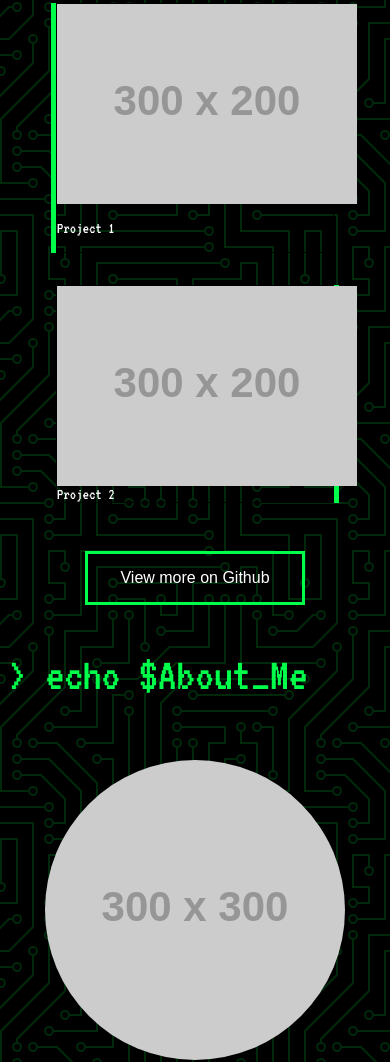
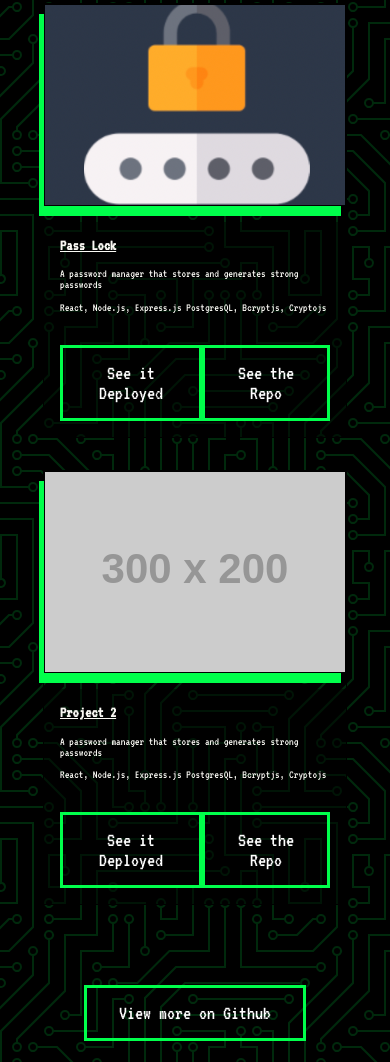
Before and after one commit to scaredofseagles/Portfolio, a website: page index.html in a window 390 px wide. Shown: the part 938-2000 px from the top of the page. Drawn offline with Linux system fonts and the light colour scheme; placeholder pictures from the web are drawn by us.

Commit message:
handled small screen sizes and filled info

```diff
--- a/index.html
+++ b/index.html
@@ -12,13 +12,12 @@
     <link rel="preconnect" href="https://fonts.googleapis.com">
 <link rel="preconnect" href="https://fonts.gstatic.com" crossorigin>
 <link href="https://fonts.googleapis.com/css2?family=VT323&display=swap" rel="stylesheet">
-    <!-- <script src="https://cdn.socket.io/4.1.1/socket.io.min.js" integrity="sha384-cdrFIqe3RasCMNE0jeFG9xJHog/tgOVC1E9Lzve8LQN1g5WUHo0Kvk1mawWjxX7a" crossorigin="anonymous"></script> -->
 </head>
 <body >
       <ul id="header">
         <li id="menu" >Menu</li>
         <li>Dark Mode</li>
-        <li id="email"><i class="far fa-envelope fa-3x"></i>
+        <li id="email"><a href="mailto:daileykaze@gmail.com"><i class="far fa-envelope fa-3x"></i> </a>
         </li>
       </ul>
 
@@ -33,32 +32,65 @@
         <p class="large" style=" color: #00ff4b; margin-bottom: .5em;"> <span>></span> echo $Projects</p>
         <div class="project-list">
           <div class="project-card left">
-            <img src="https://via.placeholder.com/300x200" />
+            <img src="./assets/passlock-screenshot.png" />
             <div class="project-info">
-              <p>Project 1</p>
+              <p class="project-title">Pass Lock</p>
+              <p class="project-desc">
+                A password manager that stores and generates strong passwords
+              </p>
+              <p class="project-tech">
+                React, Node.js, Express.js PostgresQL, Bcryptjs, Cryptojs
+              </p>
+              <div class="center-btn">
+                <a class="button" href="https://passlock.ca/" target="_blank">See it Deployed</a>
+                <a class="button" href="https://github.com/scaredofseagles/Pass-Lock" target="_blank">See the Repo</a>
+              </div>
+
             </div>
           </div>
           <div class="project-card right" >
-            <div class="project-info"> Project 2</div>
-            <img style="margin-left: auto;" src="https://via.placeholder.com/300x200" />
+            <div class="project-info">
+              <p class="project-title">Project 2</p>
+              <p class="project-desc">
+                A password manager that stores and generates strong passwords
+              </p>
+              <p class="project-tech">
+                React, Node.js, Express.js PostgresQL, Bcryptjs, Cryptojs
+              </p>
+              <div class="center-btn">
+                <a class="button">See it Deployed</a>
+                <a class="button">See the Repo</a>
+              </div>
+
+            </div>
+            <img  src="https://via.placeholder.com/300x200" />
           </div>
 
         </div>
 
-        <button class="button" style="display: block; margin-left: auto; margin-right: auto;">View more on Github </button>
+        <div class="center-btn"><a class="button" href="https://github.com/scaredofseagles/" target="_blank">View more on Github </a></div>
 
       </div>
 
       <div id="about">
         <p class="large" style="color: #00ff4b"><span>></span> echo $About_Me</p>
         <div class="about-grid">
-          <img src="https://via.placeholder.com/300"/>
+          <img src="./assets/2021-11-03 04.47.45 1.jpg"/>
 
-            <p class="about-text small">Lorem ipsum dolor sit amet, consectetur adipiscing elit. Donec ullamcorper quis nisl at hendrerit. Vivamus luctus malesuada metus, non laoreet erat varius a. Phasellus pulvinar nibh vitae felis blandit pretium. Sed quis enim orci. Suspendisse in est non libero tincidunt porta id quis felis. Phasellus vitae consequat nisl. Phasellus dapibus purus vitae nibh rhoncus finibus. Integer cursus, enim mollis aliquet pretium, ante orci lobortis nibh, vel tempor quam eros ac quam. Aenean blandit magna quis lobortis vestibulum. Ut justo nisi, vulputate a aliquam id, lobortis a magna. Quisque consectetur efficitur est, ut scelerisque mi aliquam vulputate. Ut at viverra massa. Curabitur tincidunt sed nisi id dapibus. Nam imperdiet ex odio, ut interdum mauris sodales sit amet. Vestibulum vel libero eu magna eleifend tincidunt ut non arcu.</p>
+            <p class="about-text small">
+              Full Stack Web Developer with over a year of experience in web development. I have experience in Full Stack technologies for
+              building websites and applications with React, Nodejs, Javascript, HTML/CSS, SQL and noSQL databases (MySQL, PostgresQL, and MongoDB).
+              <br />
+              <br />
+              Known as a great communicator and a team player motivated to help the team reach their goal whilst keeping a positive and enriching environment. Positioned to provide unique perspectives with user experience and people management in a fast-paced, quality-driven team to build cutting-edge web applications and software platforms.
+              <br />
+              <br />
+              Would like to know more about me? Find more info in my <a href="./assets/Resume - Dailey Kaze.pdf" target="_blank">resume</a>.
+            </p>
 
         </div>
 
-        <button class="button" style="display: block; margin: 2em auto">View more on LinkedIn </button>
+        <div class="center-btn"><a class="button" href="https://www.linkedin.com/in/daileykaze/" target="_blank">View more on LinkedIn </a></div>
 
       </div>
 
--- a/style.css
+++ b/style.css
@@ -89,8 +89,31 @@ body {
     height: 200px;
 }
 
+.right img {
+    margin-left: auto;
+}
+
 .project-info {
-    color: white;
+    color: #FBFAF5;
+    background-color: rgba(0, 0, 0 , 0.5);
+    padding: 1em;
+    margin-top: 1em;
+}
+
+.project-info .center-btn{
+    margin-bottom: 0;
+}
+
+.project-info p {
+    font-size: 3vw;
+
+}
+
+.project-title {
+    font-size: 4vw !important;
+    font-weight: 700;
+    text-decoration: underline;
+    margin-top: 0;
 }
 
 .button {
@@ -101,8 +124,15 @@ body {
   text-align: center;
   text-decoration: none;
   display: inline-block;
-  font-size: 16px;
+  font-size: 20px;
   cursor: pointer;
+}
+
+.center-btn {
+    display:flex;
+    justify-content:center;
+    align-items:center;
+    margin: 2em 0;
 }
 
 .button:hover {
@@ -128,15 +158,21 @@ body {
 .about-grid img {
     object-fit: cover;
     border-radius: 50%;
-    max-width: 300px;
-    max-height: 300px;
+    min-width: 300px;
+    height: 300px;
     margin: 1em;
 }
 
 .about-text {
     padding: 1em;
     min-width: 80%;
-    color: white;
+    color: #FBFAF5;
+    background-color: rgba(0, 0, 0 , 0.5);
+    border-radius: 5px;
+}
+
+a {
+    color: #00ff4b;
 }
 
 @media only screen and (max-width: 425px) {
@@ -178,6 +214,7 @@ body {
     .about-text {
         text-align: justify;
     }
+
 }
 
 @media only screen and (max-width: 1024px) {
@@ -186,8 +223,35 @@ body {
     }
 
     .project-list {
-        padding: 2em 2em;
+        display: flex;
+        /* justify-content: center; */
+        align-items: center;
+        padding: 2em;
     }
+
+    .project-card {
+        flex-direction: column;
+    }
+
+    .project-card img {
+        box-shadow: -5px 10px #00ff4b;
+        border:1px solid #000;
+        align-self: center;
+    }
+
+    .left {
+        box-shadow: none;
+    }
+
+    .right {
+        flex-direction: column-reverse !important;
+        box-shadow: none;
+    }
+
+    .right img {
+        margin: 0;
+    }
+
 
     .about-grid {
         align-items: center;
@@ -209,12 +273,25 @@ body {
         min-height: 0vh;
     }
 
+    .project-info p {
+        font-size: 2vw;
+
+    }
+
+    .project-title {
+        font-size: 3vw !important;
+        font-weight: 700;
+        text-decoration: underline;
+        margin-top: 0;
+    }
+
     #about {
         min-height: 0vh;
     }
 
     .about-text {
-         min-width: 300px !important;
+        min-width: 300px !important;
+        margin: 1em 2em;
     }
 
     .x-large {
@@ -232,4 +309,5 @@ body {
     .about-grid {
         justify-content: center;
     }
+
 }
```
Also changed, not shown: assets/2021-11-03 04.47.45 1.jpg (added), assets/passlock-screenshot.png (added), 1 other file.
